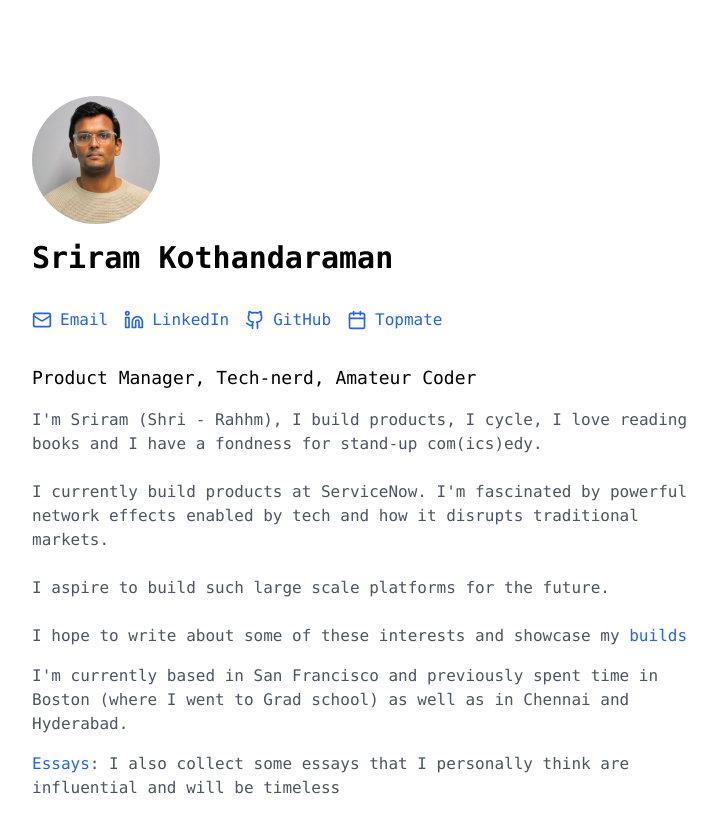
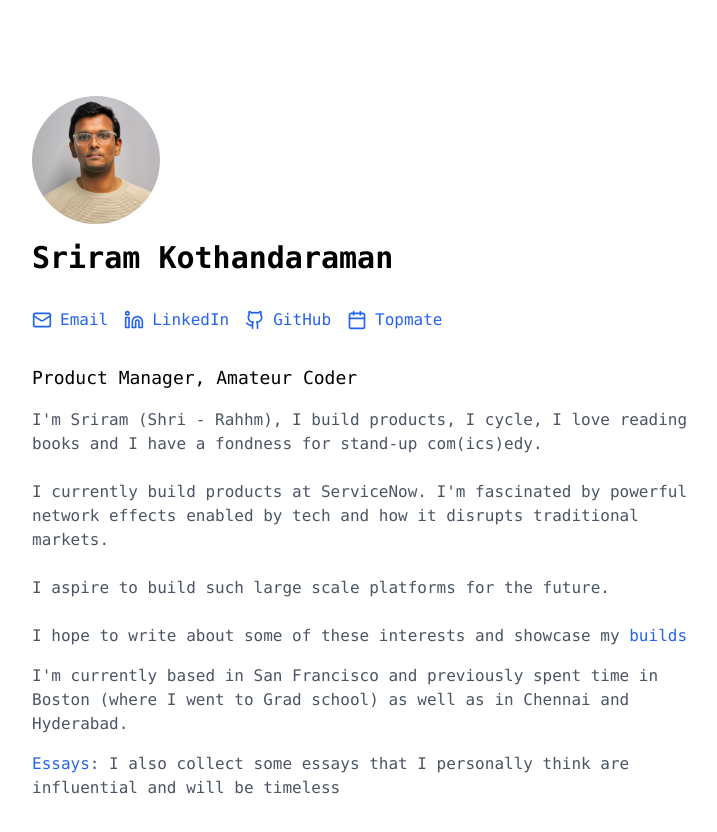
Before and after one commit to sriramkj07/Personalwebsite, a Next.js app: page / in a window 1280 px wide. Shown: the top 832 px of the page, without its empty margins (272-989 px from the left). Built offline with nearby package versions, Linux system fonts and the light colour scheme.

Commit message:
Update page.tsx

```diff
--- a/app/page.tsx
+++ b/app/page.tsx
@@ -43,7 +43,7 @@ export default function Home() {
         {/* Bio Section */}
         <div className="space-y-4">
           <p className="text-lg">
-            Product Manager, Tech-nerd, Amateur Coder
+            Product Manager, Amateur Coder
           </p>
          <p style={{ whiteSpace: 'pre-line' }} className="text-gray-600">
   {`I'm Sriram (Shri - Rahhm),`} <Link href="https://www.sriramkj.com/builds" target="_blank" rel="noopener noreferrer" className="text-inherit hover:underline">I build products,</Link> {`I cycle, I `}
```
